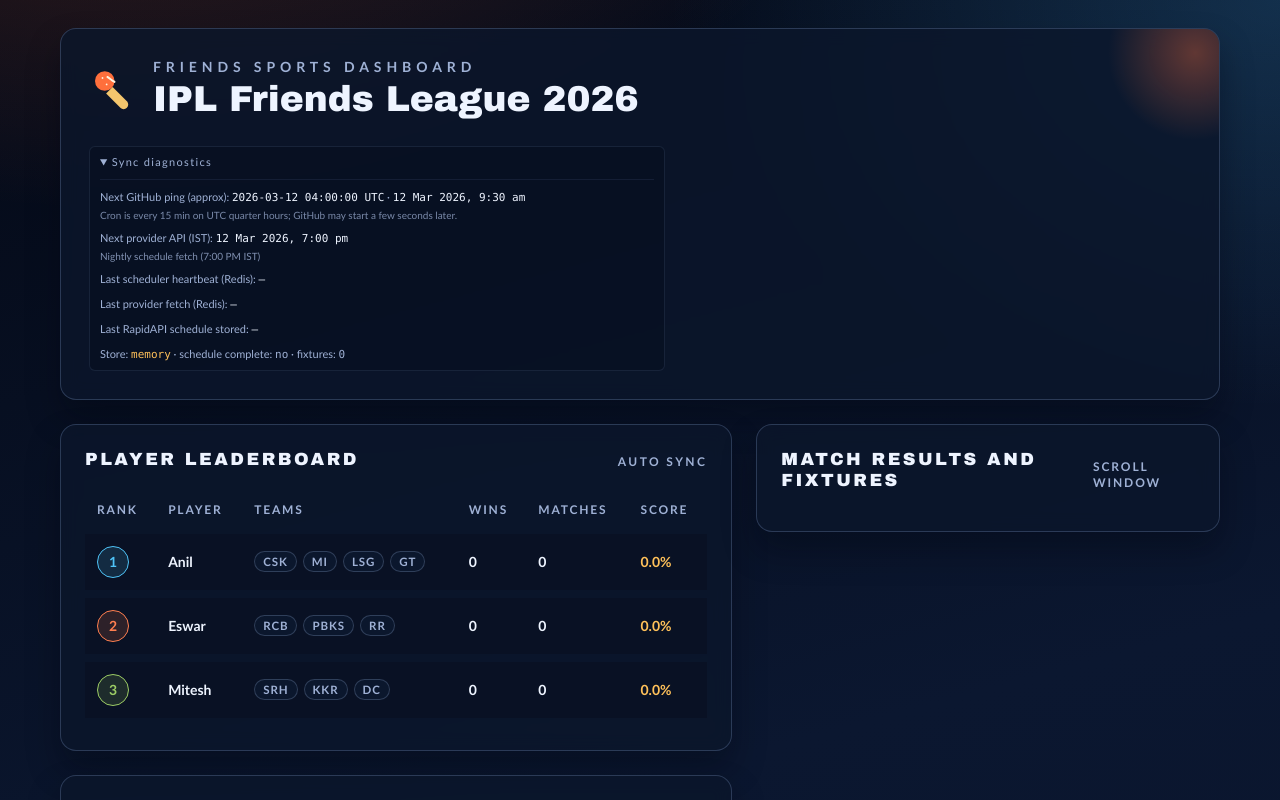
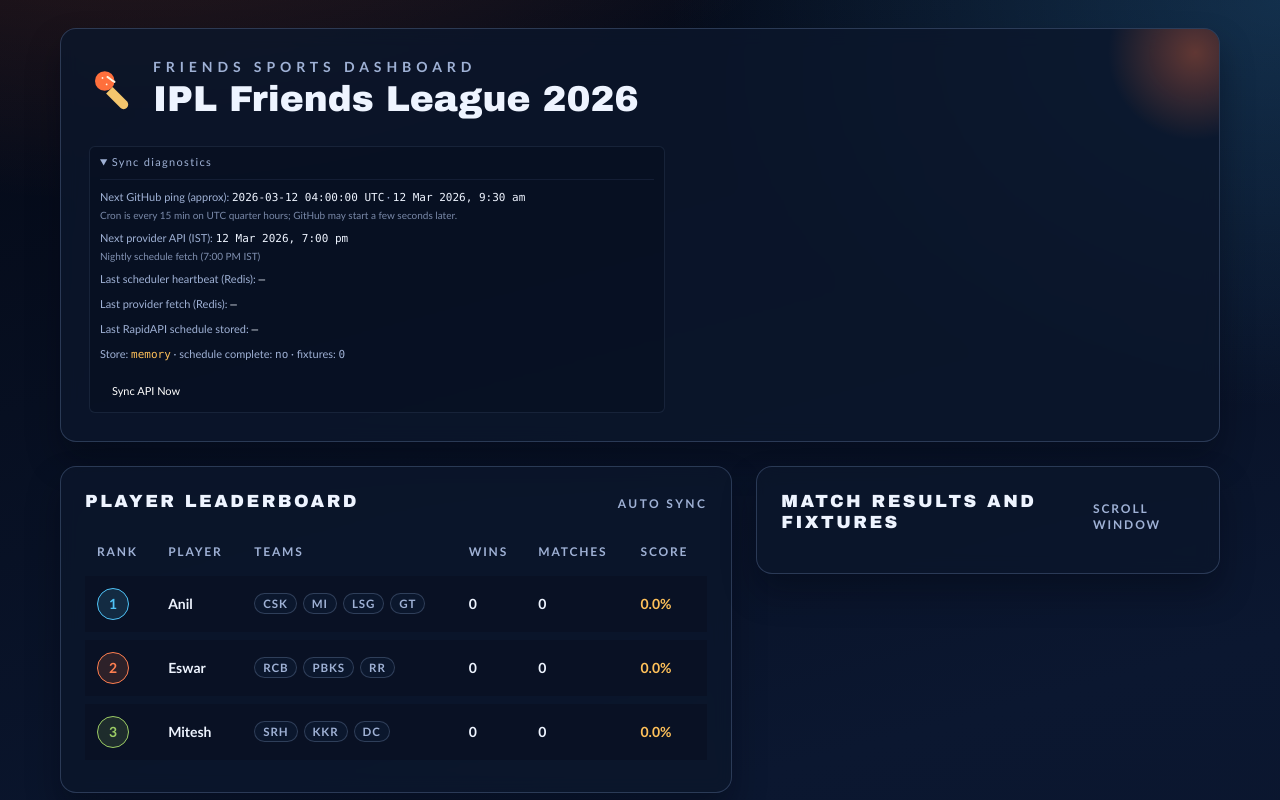
Before and after one commit to eswar016/IPL-Friends-League, a Next.js app: page / in a window 1280 px wide. Both pictures are taken after a click on the heading "Sync diagnostics". Shown: the top 800 px of the page. Built offline with nearby package versions, Linux system fonts and the light colour scheme.

Commit message:
feat: Add manual sync API button

```diff
--- /dev/null
+++ b/components/ManualSyncButton.tsx
@@ -0,0 +1,40 @@
+"use client";
+
+import { useState } from "react";
+import { useRouter } from "next/navigation";
+
+export const ManualSyncButton = () => {
+  const [isSyncing, setIsSyncing] = useState(false);
+  const router = useRouter();
+
+  const handleSync = async () => {
+    try {
+      setIsSyncing(true);
+      const res = await fetch("/api/internal/sync?force=true", {
+        method: "POST",
+      });
+      if (!res.ok) {
+        throw new Error(`Sync failed with status: ${res.status}`);
+      }
+      // Revalidate data after successful sync
+      router.refresh();
+    } catch (error) {
+      console.error("Manual sync error:", error);
+      alert("Failed to sync manually. Check console for details.");
+    } finally {
+      setIsSyncing(false);
+    }
+  };
+
+  return (
+    <div className="mt-3">
+      <button
+        onClick={handleSync}
+        disabled={isSyncing}
+        className="rounded bg-[var(--accent-primary)] px-3 py-1.5 text-[11px] font-medium text-white transition-opacity hover:opacity-90 disabled:cursor-not-allowed disabled:opacity-50"
+      >
+        {isSyncing ? "Syncing..." : "Sync API Now"}
+      </button>
+    </div>
+  );
+};
--- a/components/SyncDiagnostics.tsx
+++ b/components/SyncDiagnostics.tsx
@@ -1,4 +1,5 @@
 import type { SchedulerStatus } from "@/types/league";
+import { ManualSyncButton } from "@/components/ManualSyncButton";
 
 interface SyncDiagnosticsProps {
   status: SchedulerStatus;
@@ -80,6 +81,7 @@
           <span className="break-words font-mono text-[10px] sm:text-[11px]">{String(status.lastError)}</span>
         </p>
       ) : null}
+      <ManualSyncButton />
     </div>
   </details>
 );
```
